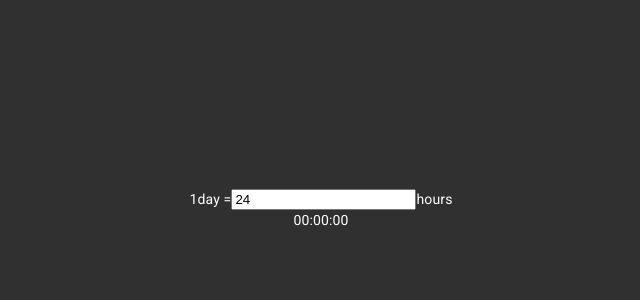
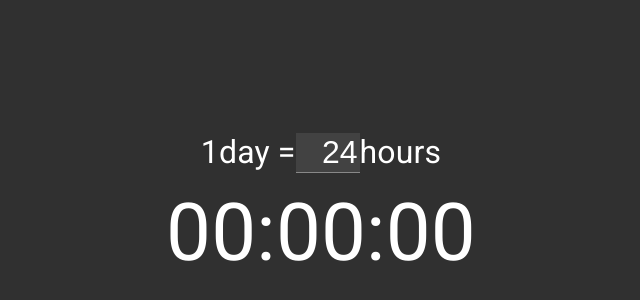
Before and after one commit to shokkunrf/overclocking-clock, a React (Create React App) app: page / in a window 1280 px wide. Shown: the part 190-490 px from the top of the page, without its empty margins (319-959 px from the left). Built offline with nearby package versions, Linux system fonts and the light colour scheme.

Commit message:
時計にスタイルを追加

```diff
--- a/src/components/clock.tsx
+++ b/src/components/clock.tsx
@@ -1,8 +1,34 @@
+/** @jsxImportSource @emotion/react */
 import React, { FC } from 'react';
+import { css } from '@emotion/react';
+
+const baseHourStyle = css`
+  font-size: 2rem;
+
+  input {
+    background-color: #424242;
+    border: none;
+    border-bottom: 1px solid #888;
+    box-sizing: border-box;
+    color: #fff;
+    font-size: 100%;
+    outline: none;
+    text-align: right;
+    width: 4rem;
+
+    :focus {
+      background-color: #383838;
+      border-bottom: 2px solid #2196f3;
+    }
+  }
+`;
+
+const clockStyle = css`
+  font-size: 5rem;
+`;
 
 interface Props {
   time: number;
-  baseHour: number;
   resetTime: (baseHour: number) => void;
 }
 
@@ -29,25 +55,22 @@
   };
 };
 
-export const Clock: FC<Props> = ({
-  time,
-  baseHour,
-  resetTime,
-}): JSX.Element => {
+export const Clock: FC<Props> = ({ time, resetTime }): JSX.Element => {
   const clockElements = convertClock(time);
 
   return (
     <div>
-      <div>
+      <div css={baseHourStyle}>
         1day =
         <input
-          value={baseHour}
-          type="number"
-          onChange={(e) => resetTime(Number(e.target.value) || 1)}
+          type="text"
+          inputMode="numeric"
+          defaultValue="24"
+          onChange={(e) => resetTime(Number(e.target.value) || 0)}
         />
         hours
       </div>
-      <div>
+      <div css={clockStyle}>
         {clockElements.hour}:{clockElements.minute}:{clockElements.second}
       </div>
     </div>
--- a/src/container/clock.tsx
+++ b/src/container/clock.tsx
@@ -25,5 +25,5 @@
     dispatch(startToTickAway(argBaseHour));
   };
 
-  return <Presenter time={time} baseHour={baseHour} resetTime={resetTime} />;
+  return <Presenter time={time} resetTime={resetTime} />;
 };
```
